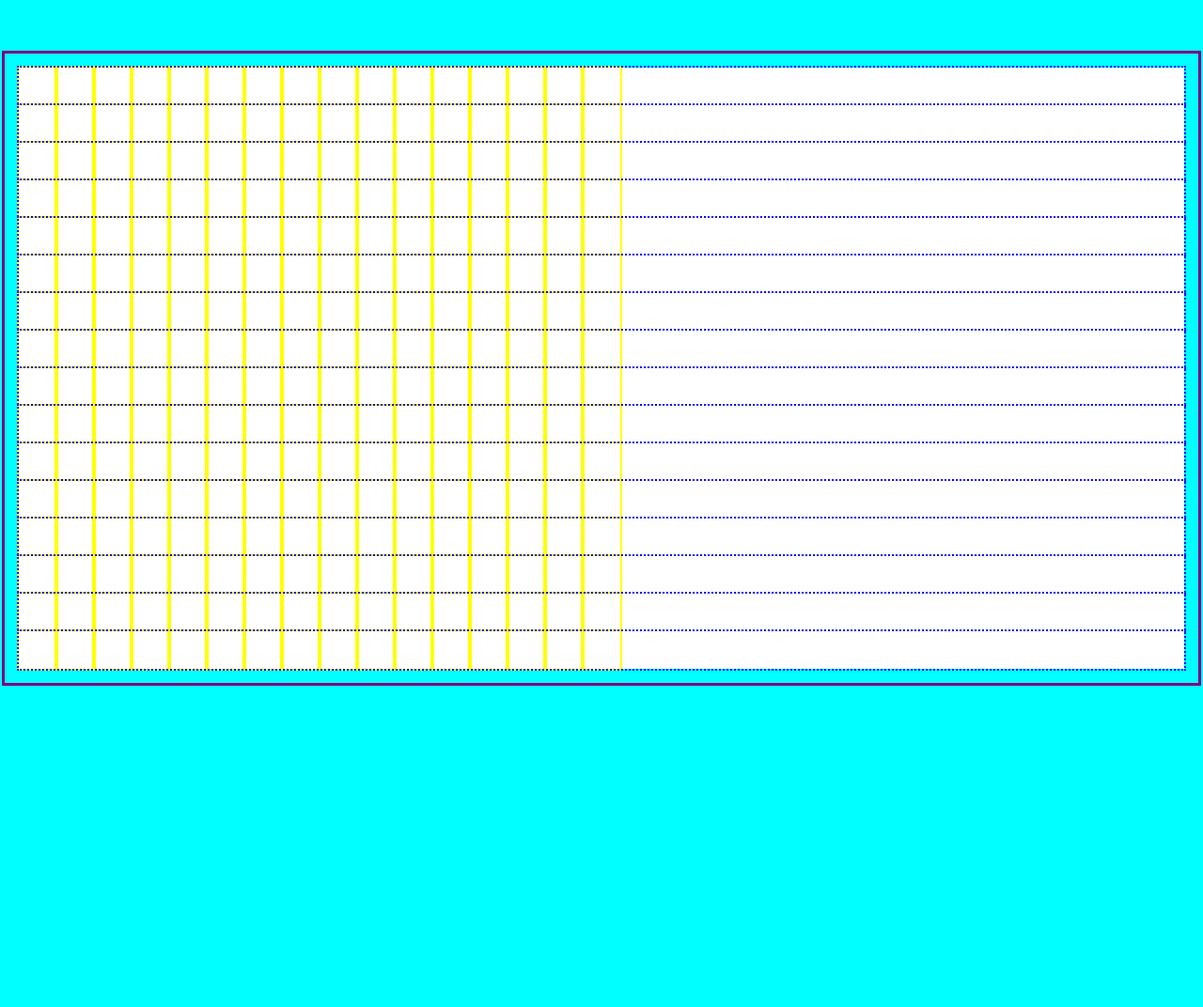
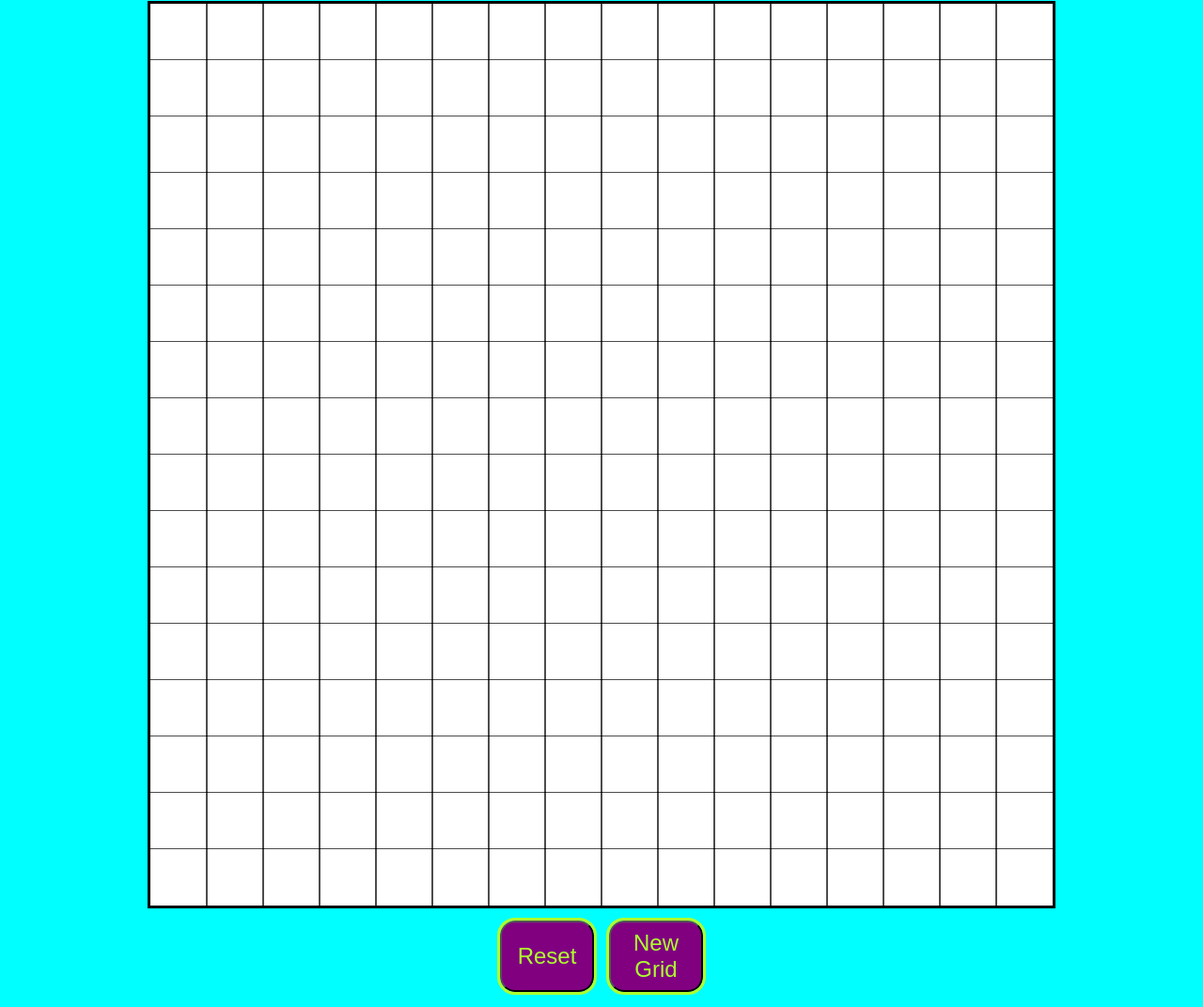
Before and after one commit to TranquilTortoise/etch-a-sketch, a plain HTML site: page index.html in a window 1280 px wide. Shown: the part 68-1140 px from the top of the page at 94% size. Before the commit the page ends 800 px from the top, so only its background shows below. Drawn offline with Linux system fonts and the light colour scheme.

Commit message:
fix grid; create buttons w/ limited functionality

```diff
--- a/index.html
+++ b/index.html
@@ -9,6 +9,14 @@
 </head>
 <body>
     <h1 class="title">Etch-A-Sketch</h1>
-    <div class="container"></div>
+
+    <div class="container">
+
+    </div>
+
+    <div class="btn-container">
+        <button class="reset-btn">Reset</button>
+        <button class="new-grid-btn">New Grid</button>
+    </div>
 </body>
 </html>
--- a/script.js
+++ b/script.js
@@ -3,14 +3,33 @@ const container = document.querySelector(".container");
 
 // create grid
 for (let i = 0; i < GRID_SIZE; i++) {
+
+    // create rows
     const row = document.createElement("div");
     row.setAttribute("class", "row");
     container.appendChild(row);
 
     for (let j =0; j < GRID_SIZE; j++) {
+
+        // create squares
         const square = document.createElement("div");
         square.setAttribute("class", "square");
-        square.setAttribute("style", `height: ${80 / GRID_SIZE}vh; width: ${80 / GRID_SIZE}vh;`);;
         row.appendChild(square);
     }
 }
+
+const squares = document.querySelectorAll(".square");
+
+squares.forEach((square) => {
+    square.addEventListener('mouseover', () => {
+        square.setAttribute("style", "background-color: purple;");
+    })
+})
+
+const resetBtn = document.querySelector(".reset-btn");
+
+resetBtn.addEventListener('click', () => {
+    squares.forEach((square) => {
+        square.setAttribute("style", "background-color: '';");
+    })
+})
--- a/styles.css
+++ b/styles.css
@@ -10,33 +10,48 @@ body {
     display: flex;
     flex-direction: column;
     justify-content: space-between;
-    height: 100vh;
+    align-items: center;
+    height: 90vh;
 }
 
 .title {
-    text-align: center;
+    margin-bottom: 30px;
 }
 
 .container {
-    outline: solid 3px purple;
     height: auto;
-    width: auto;
+    max-width: 5fr;
+    outline: solid black 3px;
     display: flex;
     flex-direction: column;
-    flex-grow: 0;
-    padding: 15px;
 }
 
 .row {
     background-color: white;
+    width: 960px;
     display: flex;
-    outline: dotted 2px blue;
     flex-grow: 0;
 }
 
-.square{
-    outline: solid yellow 2px;
-    height: 20px;
-    width: 20px;
+.square {
+    outline: solid rgb(0,0,0,.7) 1px;
+    height: 60px;
+    width: 60px;
     flex-shrink: 0;
 }
+
+.btn-container {
+    display: flex;
+    gap: 16px;
+    padding: 16px;
+}
+
+button {
+    font-size: 24px;
+    padding: 8px;
+    width: 100px;
+    border-radius: 16px;
+    background-color: purple;
+    color: greenyellow;
+    outline: solid greenyellow 3px;
+}
```
